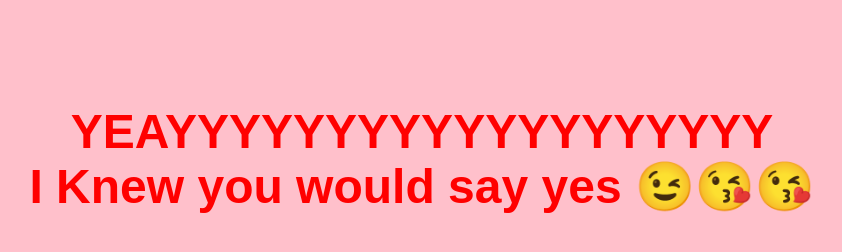
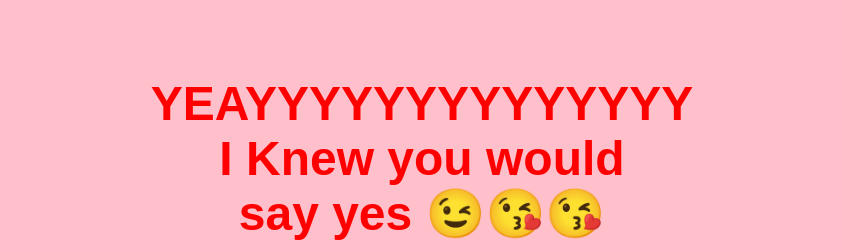
Before and after one commit to khxjxlxvsxnx/website, a plain HTML site: page yes.html in a window 1280 px wide. Shown: the top 252 px of the page, without its empty margins (218-1060 px from the left). Drawn offline with Linux system fonts and the light colour scheme.

Commit message:
Update yes.html

```diff
--- a/yes.html
+++ b/yes.html
@@ -8,7 +8,7 @@
 </head>
 <body>
     <div class="container">
-        <h1 class="header_text">YEAYYYYYYYYYYYYYYYYYYY<br>I Knew you would say yes 😉😘😘</h1>
+        <h1 class="header_text">YEAYYYYYYYYYYYYYY<br>I Knew you would<br>say yes 😉😘😘</h1>
         <h2 class ="header_text">
             <button>
                 <a href="https://www.canva.com/design/DAGe_TFdrLc/z4vNDCUdnV07JSagSLhaXw/view?utm_content=DAGe_TFdrLc&utm_campaign=designshare&utm_medium=link2&utm_source=uniquelinks&utlId=h5e53e095a9">✨Click For Our Online Date Info✨</a>
```
